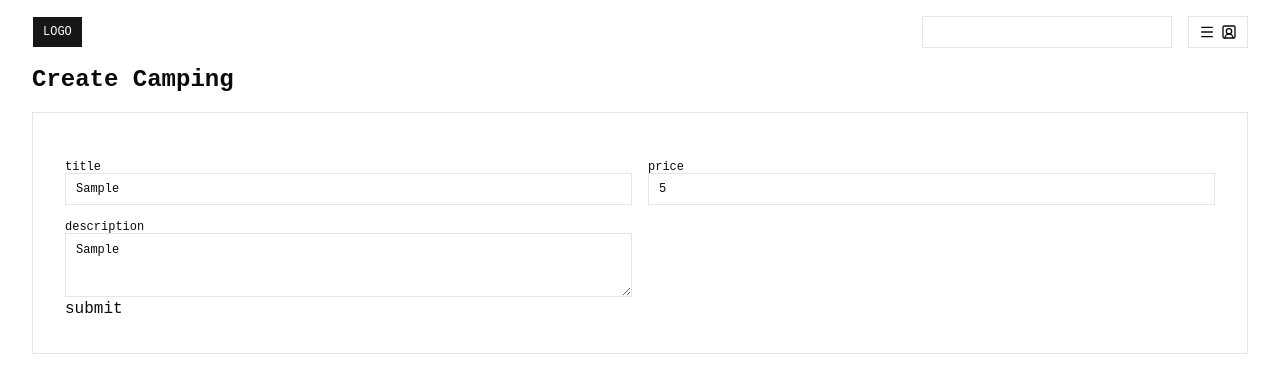
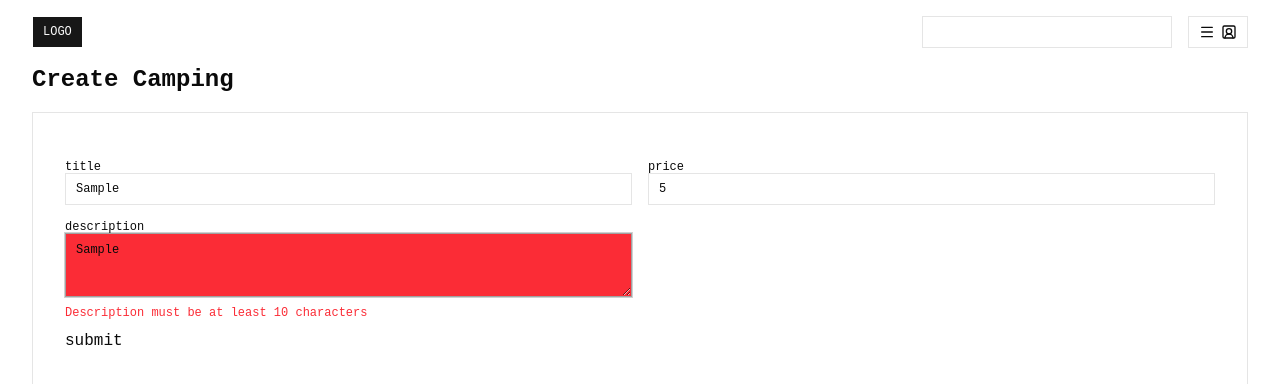
Before and after one commit to nxbitakinema/react_camp, a React (Vite) app: page /admin/camping in a window 1280 px wide. Both pictures are taken after typing "Sample", "5", "Sample" into the empty fields and a click on the button "submit". Shown: the top 384 px of the page. Built offline with nearby package versions, Linux system fonts and the light colour scheme.

Commit message:
build Input from, utils - schemas

```diff
--- a/package.json
+++ b/package.json
@@ -14,6 +14,7 @@
     "@fontsource-variable/jetbrains-mono": "^5.2.8",
     "@fontsource-variable/noto-sans": "^5.2.10",
     "@fontsource-variable/playfair-display": "^5.2.8",
+    "@hookform/resolvers": "^5.2.2",
     "@phosphor-icons/react": "^2.1.10",
     "@tailwindcss/vite": "^4.2.4",
     "class-variance-authority": "^0.7.1",
@@ -28,7 +29,8 @@
     "shadcn": "^4.5.0",
     "sonner": "^2.0.7",
     "tailwind-merge": "^3.5.0",
-    "tw-animate-css": "^1.4.0"
+    "tw-animate-css": "^1.4.0",
+    "zod": "^4.4.1"
   },
   "devDependencies": {
     "@eslint/js": "^10.0.1",
--- a/src/components/form/FormInputs.jsx
+++ b/src/components/form/FormInputs.jsx
@@ -3,7 +3,7 @@
 import { Input } from "../ui/input";
 import { Label } from "../ui/label";
 
-const FormInputs = ({ register, name, type, placeholder }) => {
+const FormInputs = ({ register, name, type, placeholder, errors }) => {
 
   return (
 
@@ -15,7 +15,10 @@ const FormInputs = ({ register, name, type, placeholder }) => {
         {...register(name)}
         type={type}
         placeholder={placeholder}
+        className={ `${errors[name] && "bg-red-500"}` }
       />
+      {errors[name] && (
+        <p className="text-red-500 text-xs mt-2">{errors[name].message}</p>)}
 
     </div>
 
--- a/src/components/form/TextAreaInputs.jsx
+++ b/src/components/form/TextAreaInput.jsx
@@ -3,7 +3,7 @@
 import { Textarea } from "../ui/textarea";
 import { Label } from "../ui/label";
 
-const TextAreaInput = ({ register, name, type, placeholder }) => {
+const TextAreaInput = ({ register, name, type, placeholder, errors }) => {
 
   return (
 
@@ -16,7 +16,10 @@ const TextAreaInput = ({ register, name, type, placeholder }) => {
         type={type}
         placeholder={placeholder}
         rows={5}
+        className={ `${errors[name] && "bg-red-500"}` }
       />
+      {errors[name] && (
+        <p className="text-red-500 text-xs mt-2 mb-2">{errors[name].message}</p>)}
 
     </div>
   );
--- a/src/pages/admin/Camping.jsx
+++ b/src/pages/admin/Camping.jsx
@@ -1,26 +1,32 @@
 import FormInputs from "@/components/form/FormInputs";
-import TextAreaInput from "@/components/form/TextAreaInputs";
+import TextAreaInput from "@/components/form/TextAreaInput";
 import { useForm } from "react-hook-form";
+import { zodResolver } from "@hookform/resolvers/zod";
+import { campingSchema } from "@/utils/schemas";
+
 
 const Camping = () => {
 
-  const { register, handleSubmit } = useForm();  // register, handleSubmit เป็นคำสั่งของ useForm
+  // register, handleSubmit เป็นคำสั่งของ useForm
+  const { register, handleSubmit, formState } = useForm({
+    resolver: zodResolver(campingSchema),
+  });
+
+  const { errors } = formState
+  console.log(errors);
 
   const testXxxxxSumit = (data) => {
     console.log(data);
-  }
+  };
 
   return (
-
     <section>
-
       <h1 className="capitalize text-2xl font-semibold mb-4">create camping</h1>
 
       <div className="border p-8 ">
 
         {/*   onSubmit, handleSubmit เป็นคำสั่งของ useForm   */}
-        <form onSubmit={ handleSubmit( testXxxxxSumit ) }>
-
+        <form onSubmit={handleSubmit(testXxxxxSumit)}>
           <div className="grid md:grid-cols-2 gap-4 mt-4">
 
             <FormInputs
@@ -28,6 +34,7 @@ const Camping = () => {
               name="title"
               type="text"
               placeholder="input your title"
+              errors={errors}
             />
 
             <FormInputs
@@ -35,6 +42,7 @@ const Camping = () => {
               name="price"
               type="number"
               placeholder="input your price"
+              errors={errors}
             />
 
             <TextAreaInput
@@ -42,12 +50,11 @@ const Camping = () => {
               name="description"
               type="text"
               placeholder="input your description"
+              errors={errors}
             />
-
           </div>
 
           <button>submit</button>
-
         </form>
       </div>
     </section>
--- /dev/null
+++ b/src/utils/schemas.jsx
@@ -0,0 +1,7 @@
+import { z } from "zod";
+
+export const campingSchema = z.object({
+  title: z.string().min(3, "Title must be at least 3 characters"),
+  price: z.coerce.number(),
+  description: z.string().min(10, "Description must be at least 10 characters"),
+});
```
Also changed, not shown: 1 other file (tests, documents, lock files or other folders). Lines whose indentation alone changed are shown as unchanged.
